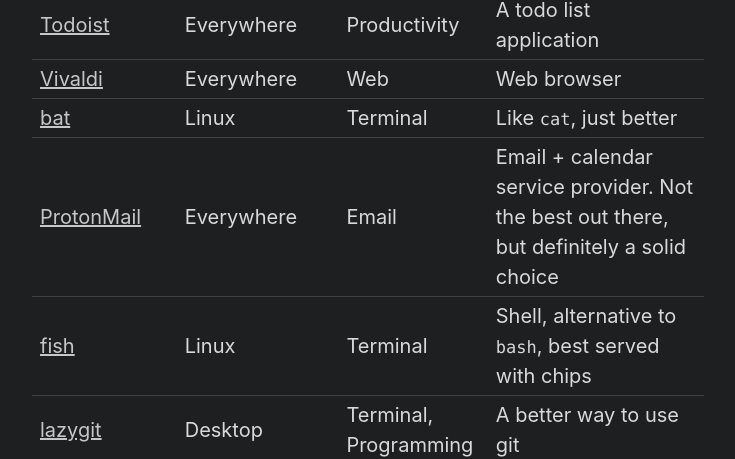
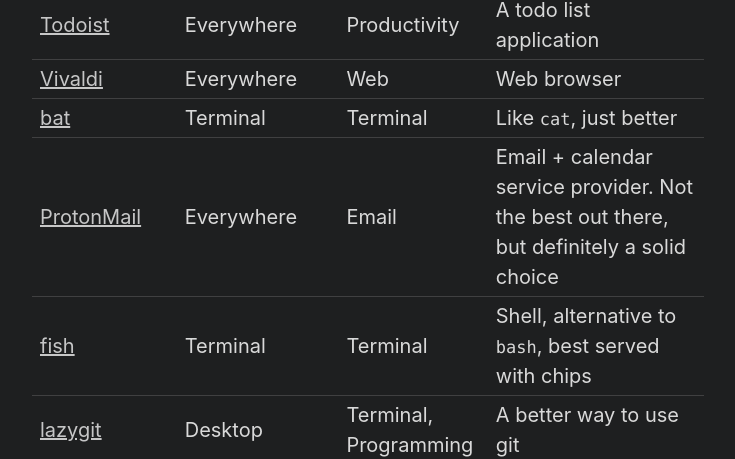
Before and after one commit to KowalskiPiotr98/KowalskiPiotr98.github.io, a Jekyll site: the page built from software.md, in a window 1280 px wide and 900 px high, scrolled down 702 px. Shown: the part 154-613 px from the top of the window, without its empty margins (272-1007 px from the left). Built offline with Jekyll 4.4.1, drawn with Linux system fonts in a browser that asks for light colours; Markdown is read by kramdown in place of the engine named in the settings; some of the changed text lies outside the part shown.

Commit message:
Replace Linux with Terminal where applicable

```diff
--- a/software.md
+++ b/software.md
@@ -15,9 +15,9 @@
 | [Rider](https://www.jetbrains.com/rider/)                                                                         | Desktop           | Programming                    | dotnet IDE, much better than VS or VS code                                                                                                                         |
 | [Todoist](https://todoist.com/)                                                                                   | Everywhere        | Productivity                   | A todo list application                                                                                                                                            |
 | [Vivaldi](https://vivaldi.com/)                                                                                   | Everywhere        | Web                            | Web browser                                                                                                                                                        |
-| [bat](https://github.com/sharkdp/bat)                                                                             | Linux             | Terminal                       | Like `cat`, just better                                                                                                                                            |
+| [bat](https://github.com/sharkdp/bat)                                                                             | Terminal          | Terminal                       | Like `cat`, just better                                                                                                                                            |
 | [ProtonMail](https://mail.proton.me/)                                                                             | Everywhere        | Email                          | Email + calendar service provider. Not the best out there, but definitely a solid choice                                                                           |
-| [fish](https://fishshell.com/)                                                                                    | Linux             | Terminal                       | Shell, alternative to `bash`, best served with chips                                                                                                               |
+| [fish](https://fishshell.com/)                                                                                    | Terminal          | Terminal                       | Shell, alternative to `bash`, best served with chips                                                                                                               |
 | [lazygit](https://github.com/jesseduffield/lazygit)                                                               | Desktop           | Terminal, Programming          | A better way to use git                                                                                                                                            |
 | [delta](https://github.com/dandavison/delta)                                                                      | Desktop           | Terminal, Programming          | A better way to view git diffs                                                                                                                                     |
 | [virt-manager](https://virt-manager.org/)                                                                         | Linux             | VM                             | Virtual machines thing for Linux                                                                                                                                   |
@@ -50,9 +50,9 @@
 | [docker](https://www.docker.com/)                                                                                 | Desktop/server    | Programming, Servers           | It does everything. As long as there's a container for it.                                                                                                         |
 | [exa](https://github.com/ogham/exa)                                                                               | Linux             | Terminal                       | Like `ls`, but saner                                                                                                                                               |
 | [Evolution](https://wiki.gnome.org/Apps/Evolution)                                                                | Linux             | Productivity                   | Email client. Better than Thunderbird and Outlook combined.                                                                                                        |
-| [Fd](https://github.com/sharkdp/fd)                                                                               | Linux             | Terminal                       | Like find, but actually usable                                                                                                                                     |
+| [Fd](https://github.com/sharkdp/fd)                                                                               | Terminal          | Terminal                       | Like find, but actually usable                                                                                                                                     |
 | [Baikal](https://github.com/sabre-io/Baikal)                                                                      | Web               | Productivity                   | Calendar and contacts sync                                                                                                                                         |
-| [yq](https://github.com/mikefarah/yq)                                                                             | Linux             | Terminal                       | Easy yaml, json and xml processor                                                                                                                                  |
+| [yq](https://github.com/mikefarah/yq)                                                                             | Terminal          | Terminal                       | Easy yaml, json and xml processor                                                                                                                                  |
 | pavucontrol                                                                                                       | Linux             | OS                             | Volume management tool (because for some reason I've decided it was a good idea to stop having volume controls on toolbar).                                        |
 | lxappearance gtk-chtheme                                                                                          | Linux             | OS                             | Well... one of the 2 allows you to change Linux window theme to dark mode, alongside the `gtk-application-prefer-dark-theme=1` in `~/.config/gtk-3.0/settings.ini` |
 | [i3](https://i3.org)                                                                                              | Linux             | Window manager                 | The desktop environment I use that let's me not use mouse even for windows                                                                                         |
```
